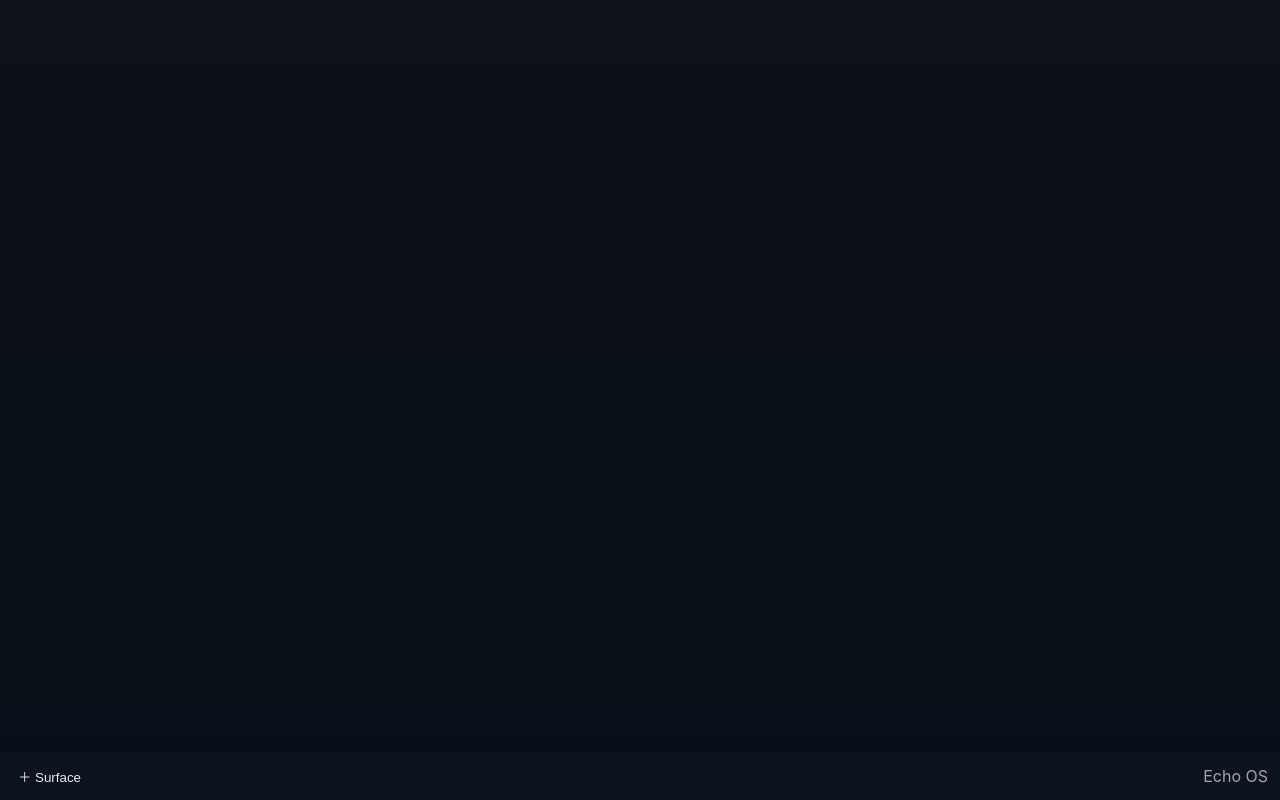
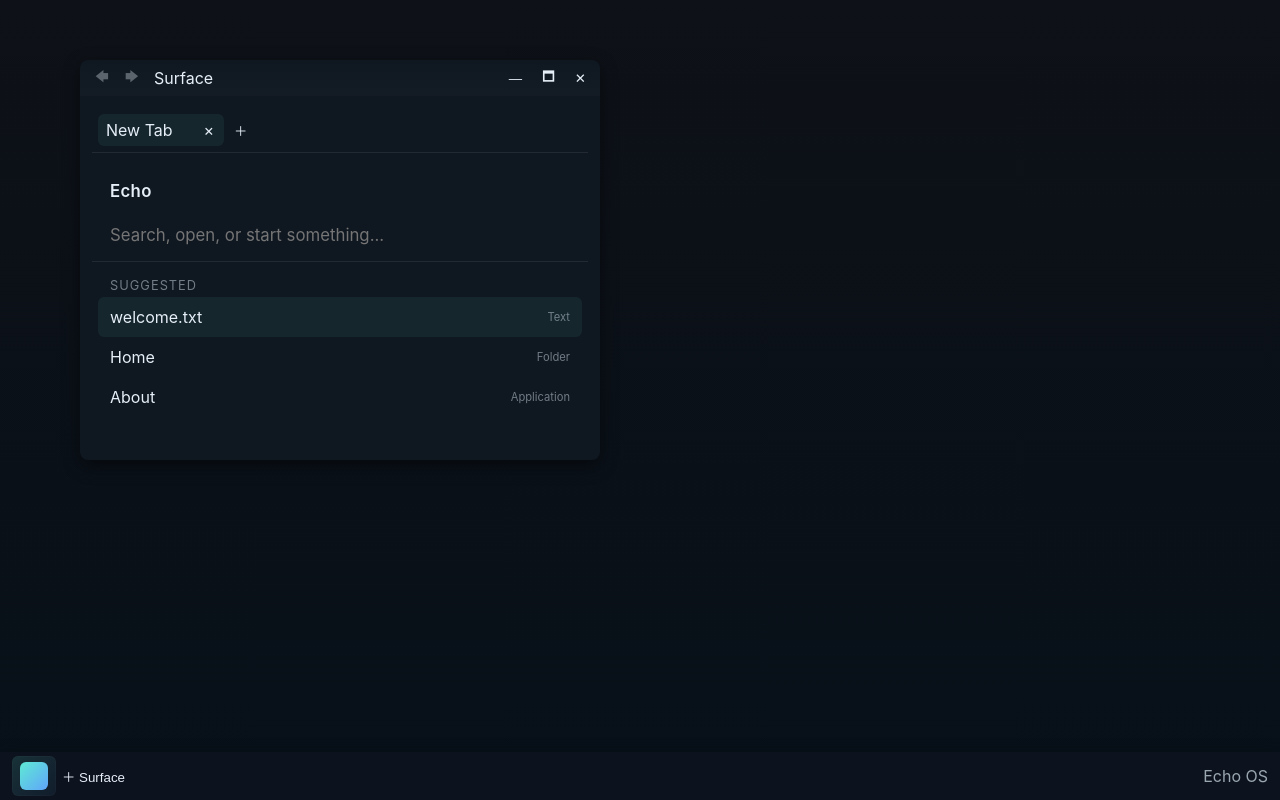
Before and after one commit to Rangdy-Kor/echo-os-web, a React (Vite) app: page / in a window 1280 px wide. Built offline with nearby package versions, Linux system fonts and the light colour scheme.

Commit message:
Open Echo surface on startup and add identity header

```diff
--- a/src/index.css
+++ b/src/index.css
@@ -85,6 +85,7 @@ body{margin:0;background:linear-gradient(180deg,var(--bg),#071019);color:var(--t
 
 .universal-surface-backdrop{position:fixed;inset:0;z-index:1000;display:flex;align-items:flex-start;justify-content:center;padding-top:14vh;background:rgba(3,7,18,0.48)}
 .universal-surface{width:min(560px,calc(100vw - 32px));background:var(--panel);border:1px solid rgba(255,255,255,0.08);border-radius:var(--radius);box-shadow:var(--shadow);overflow:hidden}
+.universal-surface-identity{padding:28px 18px 8px;color:var(--text);font-size:1.05rem;font-weight:600;letter-spacing:0.02em}
 .universal-surface-input{box-sizing:border-box;width:100%;padding:16px 18px;border:0;border-bottom:1px solid rgba(255,255,255,0.08);outline:0;background:transparent;color:var(--text);font:inherit;font-size:1.05rem}
 .universal-surface-results{max-height:300px;overflow:auto;padding:6px}
 .universal-surface-result{display:flex;align-items:center;gap:12px;width:100%;padding:10px 12px;border:0;border-radius:6px;background:transparent;color:var(--text);text-align:left;cursor:pointer;font:inherit}
@@ -117,7 +118,7 @@ body{margin:0;background:linear-gradient(180deg,var(--bg),#071019);color:var(--t
 .surface-target-panel{height:100%}
 .surface-target-panel[hidden]{display:none}
 .about-app{display:flow-root}
-.surface-workspace .universal-surface{width:100%;min-height:100%;border:0;border-radius:0;box-shadow:none}
+.surface-workspace .universal-surface{box-sizing:border-box;width:100%;min-height:100%;border:0;border-radius:0;box-shadow:none}
 .text-viewer{height:100%;position:relative}
 .text-editor-save{position:absolute;right:10px;bottom:10px;padding:6px 10px;border-radius:6px;background:var(--panel);box-shadow:0 1px 6px rgba(0,0,0,0.35)}
 .text-editor-input{box-sizing:border-box;display:block;height:100%;min-height:160px;width:100%;resize:none;overflow-y:auto;padding:10px 10px 46px;border:1px solid rgba(255,255,255,0.08);border-radius:6px;outline:0;background:rgba(0,0,0,0.12);color:var(--text);font:inherit}
--- a/src/system/Desktop.tsx
+++ b/src/system/Desktop.tsx
@@ -109,6 +109,7 @@ function SurfaceTitle({ name, onRename }: { name: string; onRename: (name: strin
 export default function Desktop(){
   const wm = useWindowManager()
   const apps = getApps()
+  const initialSurfaceOpenedRef = useRef(false)
   const [surfaces, setSurfaces] = useState<SurfaceState[]>([])
   const [recentTargets, setRecentTargets] = useState<RecentTarget[]>([])
   const [vfs, setVfs] = useState(getInitialVfs)
@@ -116,9 +117,16 @@ export default function Desktop(){
 
   function openSurface(){
     const windowId = wm.openGeneric('Surface', { minH: 160 })
+    wm.setSize(windowId, 520, 400)
     const tab = createEmptyTab()
     setSurfaces(current=>[...current, { windowId, tabs: [tab], activeTabId: tab.id, selectedTabIds: [tab.id] }])
   }
+
+  useEffect(()=>{
+    if(initialSurfaceOpenedRef.current) return
+    initialSurfaceOpenedRef.current = true
+    openSurface()
+  },[])
 
   const wallpaperRef = useRef<HTMLDivElement | null>(null)
 
--- a/src/system/UniversalSurface.tsx
+++ b/src/system/UniversalSurface.tsx
@@ -101,6 +101,7 @@ export default function UniversalSurface({ apps, items, recent = [], maxRecent =
 
   return (
       <div className="universal-surface" role="search" aria-label="Universal Surface">
+        <div className="universal-surface-identity">Echo</div>
         <input
           ref={inputRef}
           className="universal-surface-input"
```
